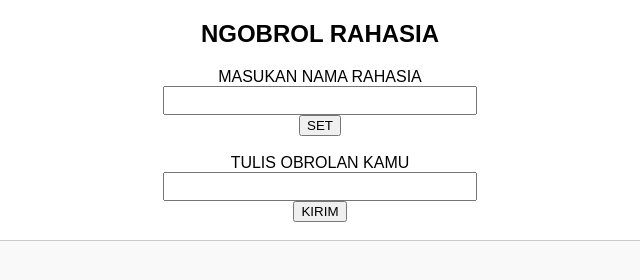
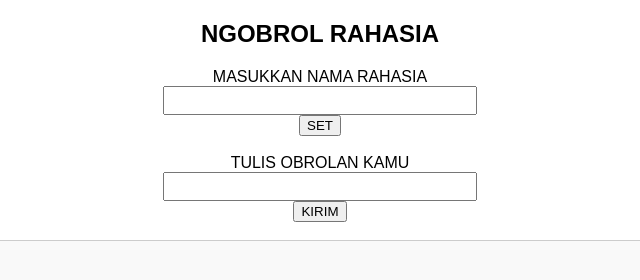
Before and after one commit to initialaw/ngobrol, a plain HTML site: page index.html in a window 1280 px wide. Shown: the top 280 px of the page, 320-960 px from the left. Drawn offline with Linux system fonts and the light colour scheme; no server answers.

Commit message:
Update index.html

```diff
--- a/index.html
+++ b/index.html
@@ -35,7 +35,7 @@
     <center>
       <h2>NGOBROL RAHASIA</h2>
       <label for="username"></label>
-      MASUKAN NAMA RAHASIA<br />
+      MASUKKAN NAMA RAHASIA<br />
       <input type="text" id="username" placeholder="" /><br />
       <button onclick="setUsername()">SET</button><br /><br />
       TULIS OBROLAN KAMU<br />
```
